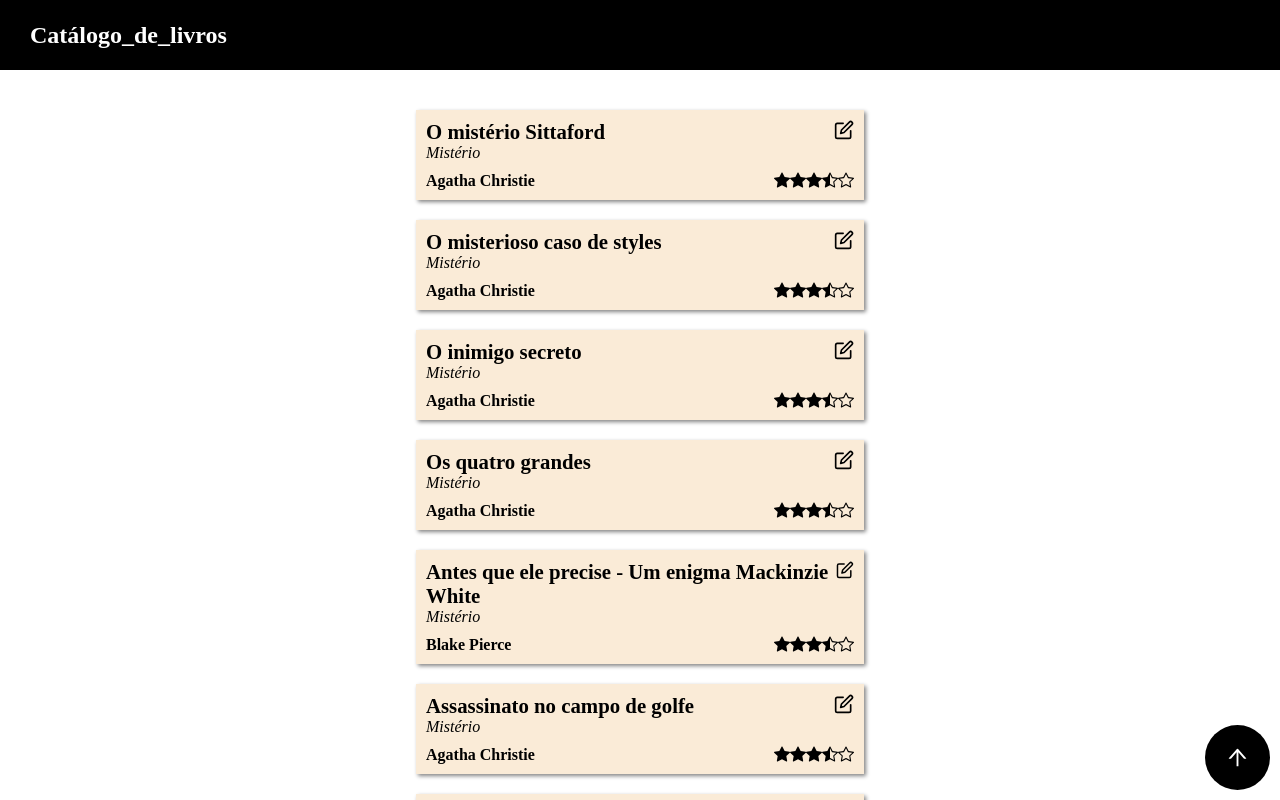
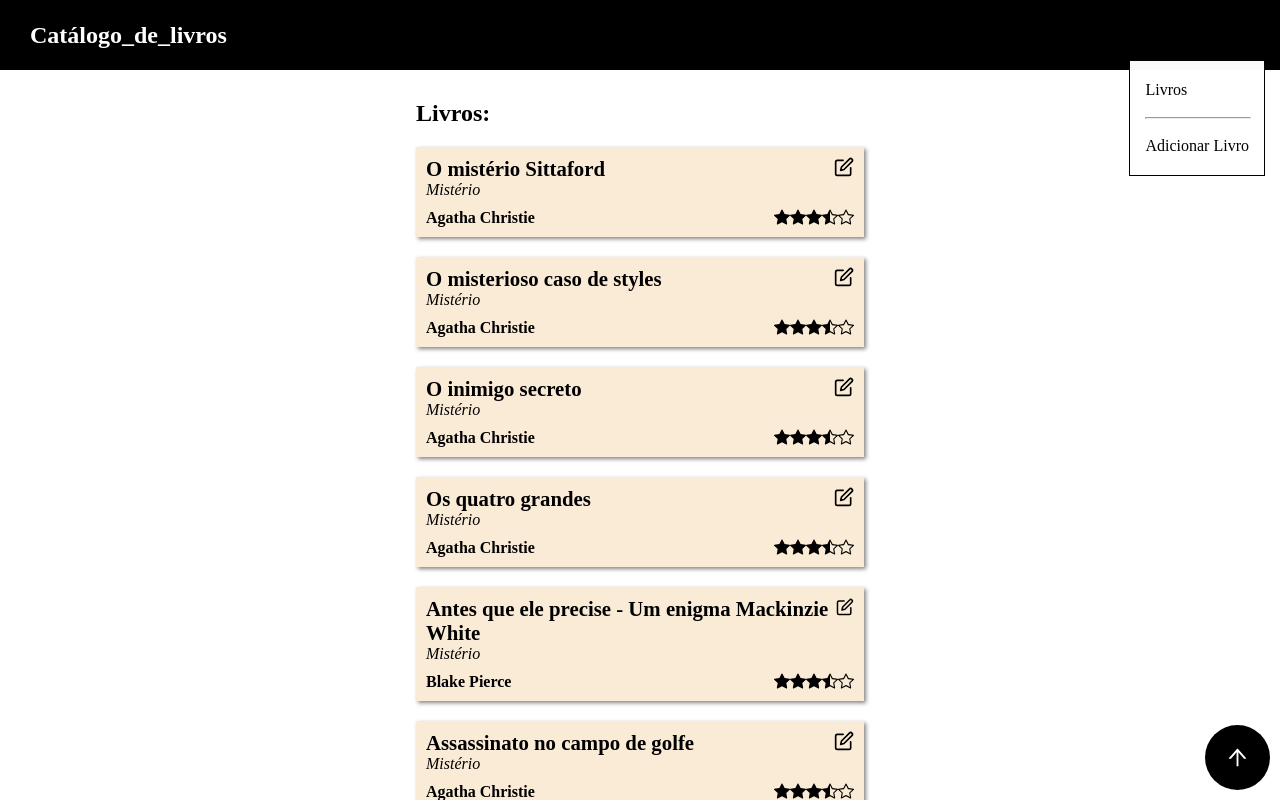
Before and after one commit to TomasCartman/catalogo_de_livros, a Next.js app: page / in a window 1280 px wide. Shown: the top 800 px of the page. Built offline with nearby package versions, Linux system fonts and the light colour scheme; some icons are missing.

Commit message:
created DropdownMenu

```diff
--- /dev/null
+++ b/src/components/dropdown/DropdownItem.jsx
@@ -0,0 +1,14 @@
+import styles from './DropdownItem.module.css'
+
+export default function DropdownItem(props) {
+    return (
+        <>
+            <div className={styles.item}>
+                <span className={styles.icon}>{props.icon}</span>
+                {props.itemLabel}
+            </div>
+            <hr className={styles.separator} />
+        </>
+
+    )
+}
--- /dev/null
+++ b/src/components/dropdown/DropdownItem.module.css
@@ -0,0 +1,14 @@
+.item {
+    list-style-type: none;
+    cursor: pointer;
+    display: flex;
+    gap: 8px;
+}
+
+.item:hover {
+    color: var(--hover-primary-color);
+}
+
+.separator {
+    width: 100%;
+}
--- /dev/null
+++ b/src/components/dropdown/DropdownMenu.jsx
@@ -0,0 +1,9 @@
+import styles from './DropdownMenu.module.css'
+
+export default function DropdownMenu({ children }) {
+    return (
+        <div className={styles.dropdown}>
+            {children}
+        </div>
+    )
+}
--- /dev/null
+++ b/src/components/dropdown/DropdownMenu.module.css
@@ -0,0 +1,16 @@
+.dropdown  {
+    display: flex;
+    flex-direction: column;
+    gap: 10px;
+    border: solid 1px black;
+    width: fit-content;
+    background-color: rgba(255, 255, 255, 0.975);
+    position: fixed;
+    right: 15px;
+    top: 60px;
+    padding: 20px 15px;
+}
+
+.dropdown :last-child {
+   display: none;
+}
--- a/src/components/navbar/NavBar.module.css
+++ b/src/components/navbar/NavBar.module.css
@@ -1,7 +1,7 @@
 .navbar {
     height: 70px;
     background-color: var(--primary-color);
-    color: white;
+    color: var(--contrast-color);
     display: flex;
     align-items: center;
     justify-content: space-between;
--- a/src/pages/index.jsx
+++ b/src/pages/index.jsx
@@ -1,7 +1,11 @@
 import BookComponent from '@/components/bookComponent/BookComponent'
+import DropdownItem from '@/components/dropdown/DropdownItem'
+import DropdownMenu from '@/components/dropdown/DropdownMenu'
 import NavBar from '@/components/navbar/NavBar'
 import PageUp from '@/components/pageUp/PageUp'
 import '@/styles/globals.css'
+import { FaBook } from 'react-icons/fa'
+import { BiSolidBookAdd } from 'react-icons/bi'
 import styles from '@/styles/index.module.css'
 
 const bookList = [
@@ -60,8 +64,16 @@
             </header>
             <main>
                 <PageUp />
+                <DropdownMenu>
+                    <DropdownItem itemLabel='Livros' icon={<FaBook size={20} />} />
+                    <DropdownItem itemLabel='Adicionar Livro' icon={<BiSolidBookAdd size={20} />} />
+                </DropdownMenu>
                 <div className={styles.bookscontainer}>
-                    {bookList}
+                    <h2 className={styles.title}>Livros:</h2>
+                    {bookList.map((value, index) => {
+
+                        return value
+                    })}
                 </div>
             </main>
         </>
--- a/src/styles/globals.css
+++ b/src/styles/globals.css
@@ -5,6 +5,11 @@
   --hover-contrast-color: #ffffffb4;
 }
 
+header {
+  position: sticky;
+  top: 0;
+}
+
 body {
   margin: 0;
 }
--- a/src/styles/index.module.css
+++ b/src/styles/index.module.css
@@ -3,6 +3,10 @@
     flex-direction: column;
     margin-top: 40px;
     width: 35%;
-    margin: 40px auto 20px auto;
+    margin: 30px auto 20px auto;
     gap: 20px;
 }
+
+.title {
+    margin: 0;
+}
```
